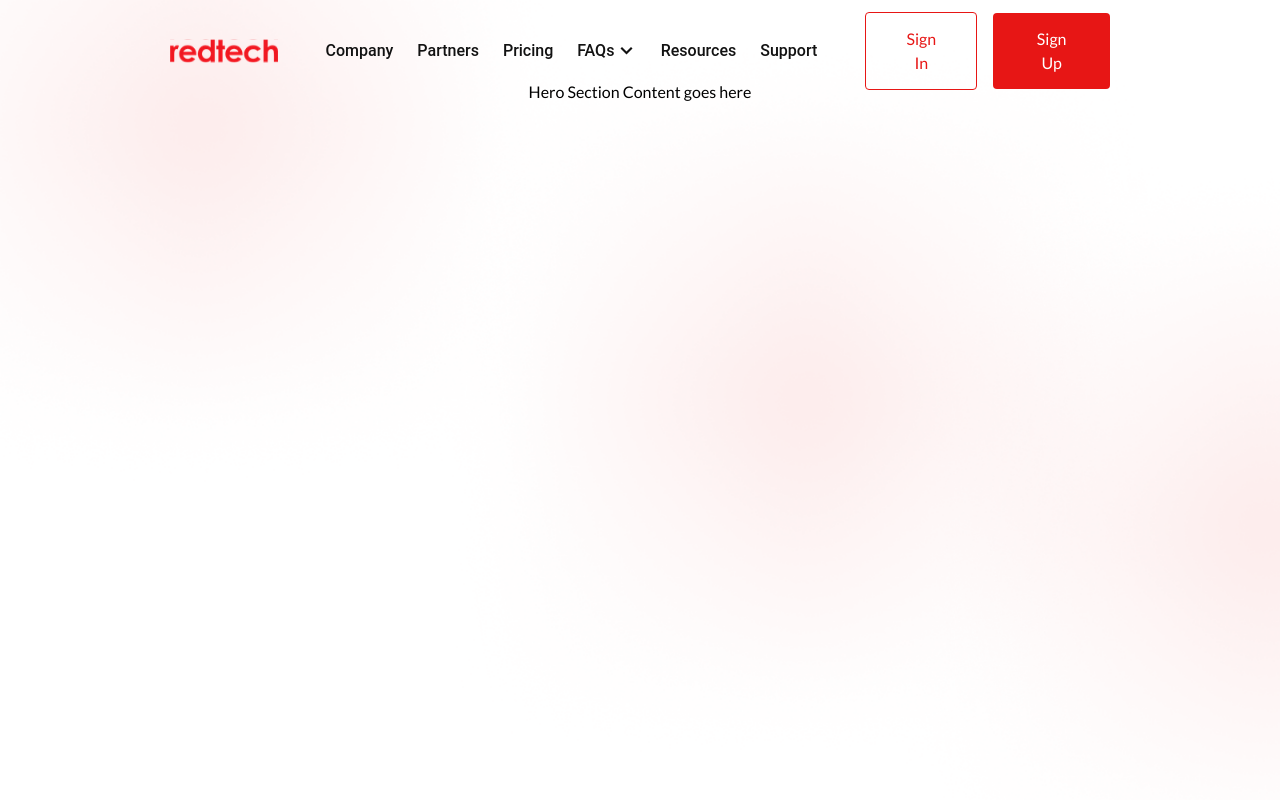
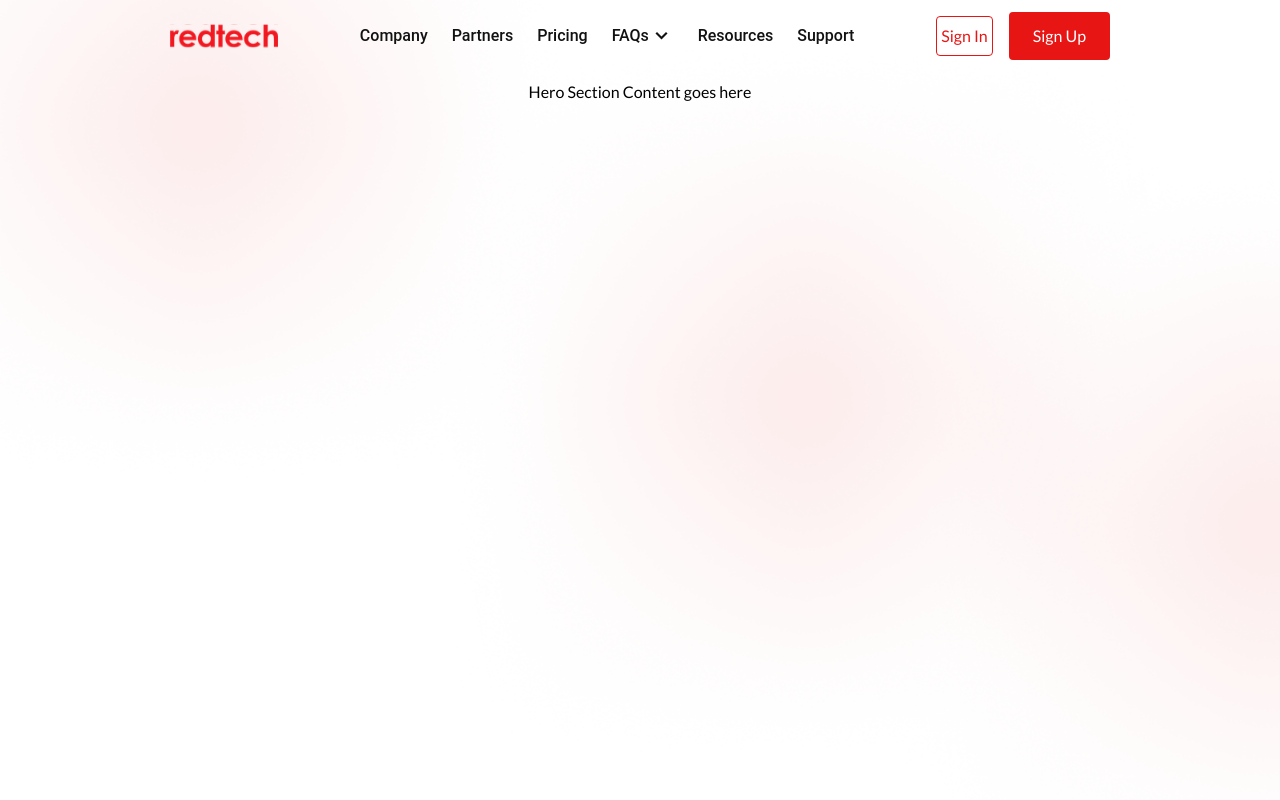
Before and after one commit to UniqueBiodun/redpay, a React (Vite) app: page / in a window 1280 px wide. Shown: the top 800 px of the page. Built offline with nearby package versions, Linux system fonts and the light colour scheme.

Commit message:
shadow effect removed from navbar

```diff
--- a/src/views/containers/navbar/navbar.tsx
+++ b/src/views/containers/navbar/navbar.tsx
@@ -11,7 +11,7 @@ const NavBar = () => {
 	const [color, setColor] = useState(false);
 
 	const changeColor = () => {
-		window.scrollY >= 30 ? setColor(true) : setColor(false);
+		window.scrollY >= 10 ? setColor(true) : setColor(false);
 	};
 
 	window.addEventListener("scroll", changeColor);
@@ -24,7 +24,6 @@ const NavBar = () => {
 	}, []);
 
 	const navList = (
-		<div className="text-white font-lightText text-lg mb-4 mt-2 flex flex-col gap-20 lg:mb-0 lg:mt-0 lg:flex-row lg:items-center lg:gap-20">
 		<div className="text-base mx-10 2xl:mx-36 flex flex-row items-center p-2 gap-6 2xl:gap-10 text-secondary-100 font-medium">
 			{/* Menu links here */}
 			{navlinks.map((link: any, index: number) => (
@@ -43,19 +42,14 @@ const NavBar = () => {
 				</ul>
 			))}
 		</div>
-		</div>
 	);
-
-	const customShadowStyle = {
-		boxShadow:
-			"0 4px 6px -1px rgba(0, 0, 0, 0.1), 0 2px 4px -2px rgba(0, 0, 0, 0.1)",
-	};
 
 	return (
 		<Navbar
-			style={color ? customShadowStyle : { boxShadow: "none" }}
-			className={`h-20 py-3 px-0 mx-0 fixed z-10 rounded-none w-full max-w-none border-0 ${
-				color ? "backdrop-filter" : "bg-transparent backdrop-filter-none"
+			className={`h-20 py-3 px-0 mx-0 fixed z-10 rounded-none w-full max-w-none border-0 shadow-none backdrop-filter-none ${
+				color
+					? "border border-[rgba(240,242,243,0.6)] bg-white bg-opacity-70"
+					: "bg-transparent"
 			}
             `}
 		>
@@ -69,10 +63,10 @@ const NavBar = () => {
 				<div className="hidden lg:block">{navList}</div>
 
 				<div className="hidden lg:flex items-center gap-4">
-					<Button className="font-lato normal-case py-[14px] px-8 text-base font-medium bg-transparent text-primary shadow-none outline-0 border border-primary rounded">
+					<Button className="font-lato normal-case lg:py-[7px] lg:px-[4px] 2xl:py-[14px] 2xl:px-8 text-base font-medium bg-transparent text-primary shadow-none outline-0 border border-primary rounded">
 						Sign In
 					</Button>
-					<Button className="font-lato normal-case py-[14px] px-8 text-base font-medium shadow-none outline-0 bg-primary rounded text-secondary-200">
+					<Button className="font-lato normal-case 2xl:py-[14px] 2xl:px-8 text-base font-medium shadow-none outline-0 bg-primary rounded text-secondary-200">
 						Sign Up
 					</Button>
 				</div>
```
Lines whose indentation alone changed are shown as unchanged.
